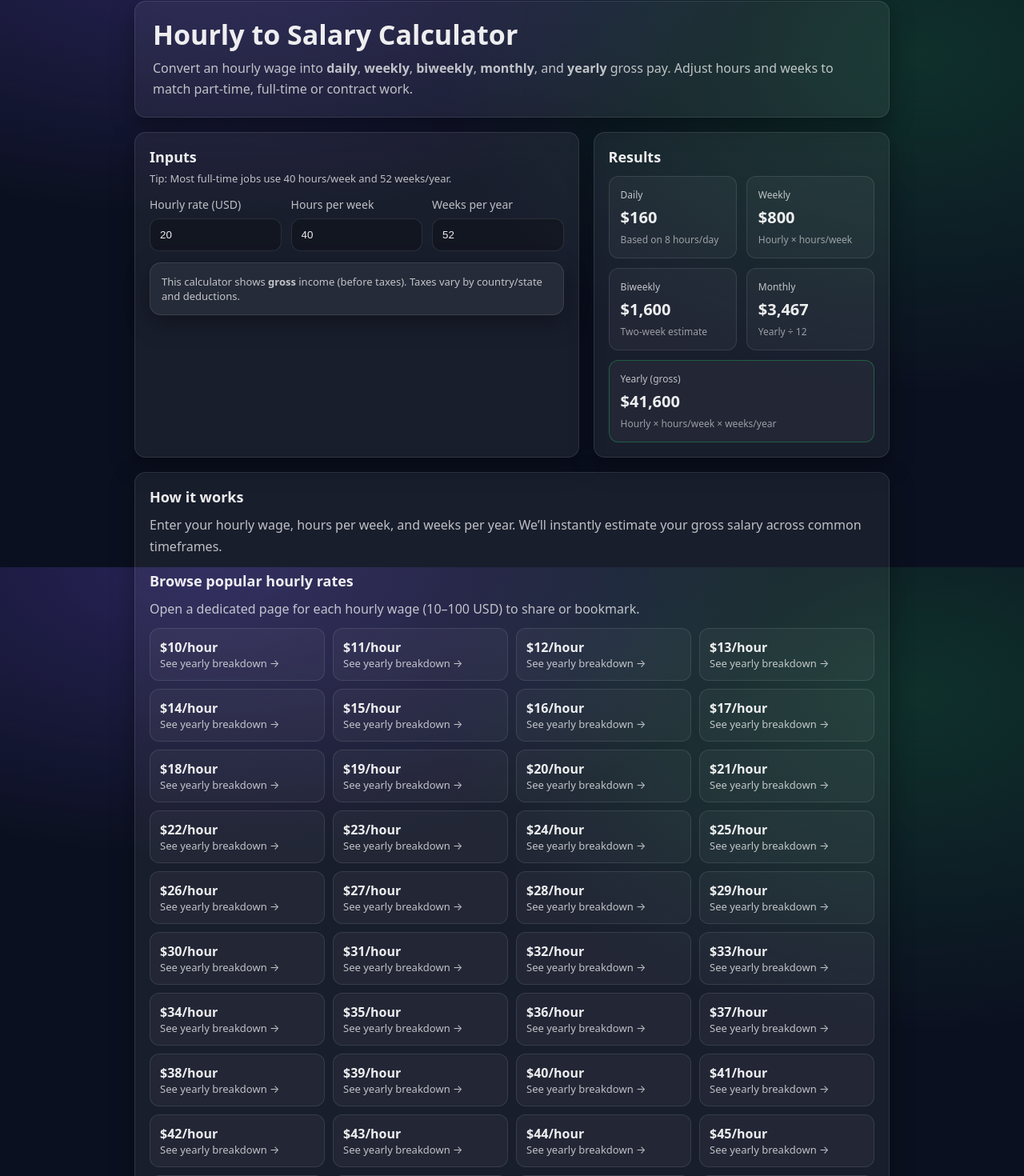
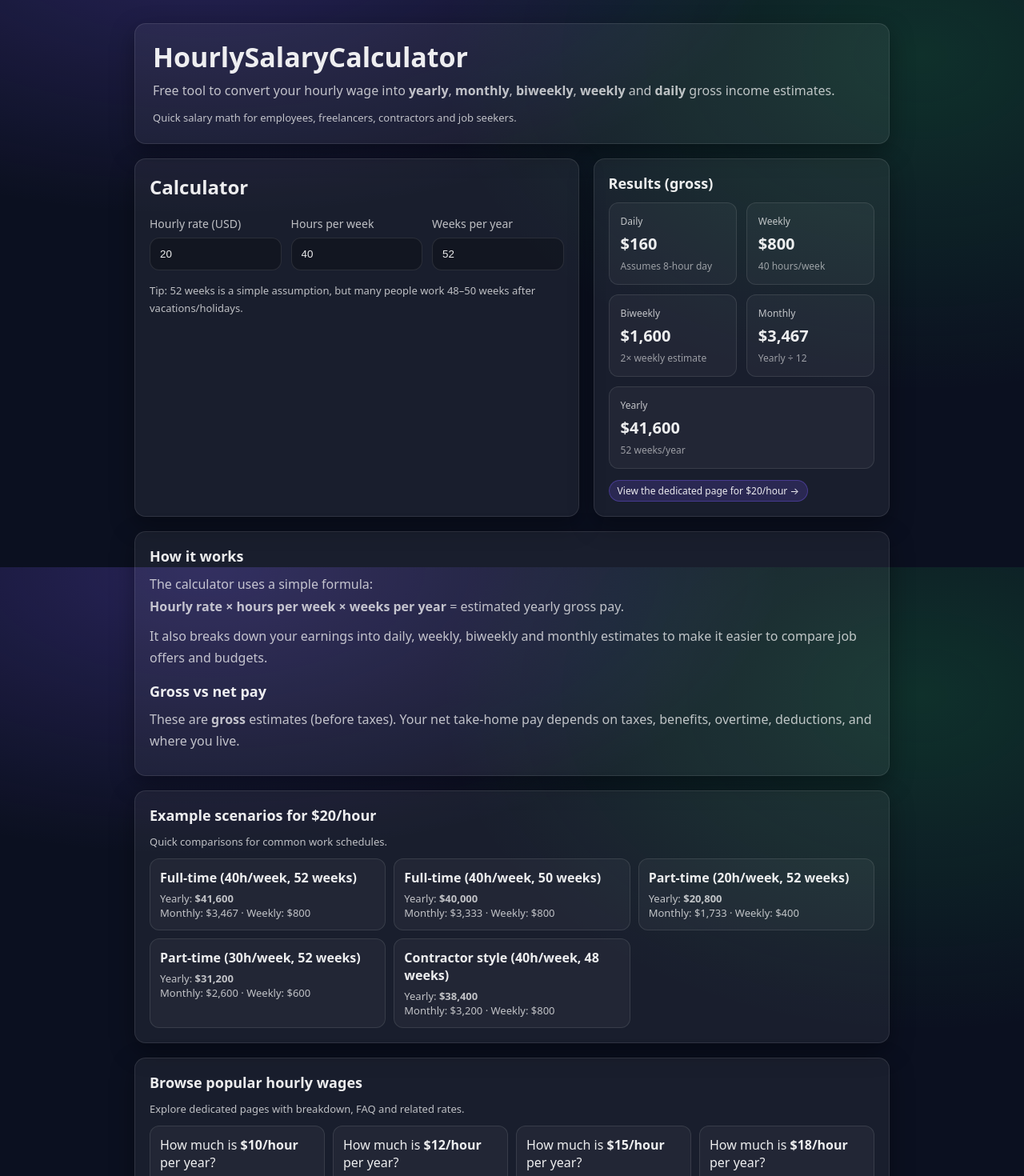
Before and after one commit to SantiFoglia/hourly-salary-site, a Next.js app: page / in a window 1280 px wide. Shown: the part 91-1561 px from the top of the page at 80% size. Built offline with nearby package versions, Linux system fonts and the light colour scheme.

Commit message:
Improve homepage: SEO sections, examples, browse rates

```diff
--- a/src/app/page.tsx
+++ b/src/app/page.tsx
@@ -2,36 +2,75 @@
 
 import { useMemo, useState } from "react";
 import { calcFromHourly, formatMoney } from "@/lib/calc";
+
+function clamp(n: number, min: number, max: number) {
+  return Math.max(min, Math.min(max, n));
+}
+
+function buildPopularRates() {
+  // Mix de “comunes” + rango 10..100
+  const common = [10, 12, 15, 18, 20, 22, 25, 27, 30, 35, 40, 45, 50, 60, 75, 100];
+  const range = Array.from({ length: 91 }, (_, i) => i + 10); // 10..100
+  const all = Array.from(new Set([...common, ...range]));
+  return all;
+}
+
+function buildExamples(rate: number) {
+  const presets = [
+    { label: "Full-time (40h/week, 52 weeks)", hours: 40, weeks: 52 },
+    { label: "Full-time (40h/week, 50 weeks)", hours: 40, weeks: 50 },
+    { label: "Part-time (20h/week, 52 weeks)", hours: 20, weeks: 52 },
+    { label: "Part-time (30h/week, 52 weeks)", hours: 30, weeks: 52 },
+    { label: "Contractor style (40h/week, 48 weeks)", hours: 40, weeks: 48 },
+  ];
+
+  return presets.map((p) => {
+    const r = calcFromHourly({ hourlyRate: rate, hoursPerWeek: p.hours, weeksPerYear: p.weeks });
+    return { ...p, yearly: r.yearly, monthly: r.monthly, weekly: r.weekly };
+  });
+}
 
 export default function Home() {
   const [hourlyRate, setHourlyRate] = useState(20);
   const [hoursPerWeek, setHoursPerWeek] = useState(40);
   const [weeksPerYear, setWeeksPerYear] = useState(52);
 
+  const safeRate = clamp(Number(hourlyRate) || 0, 0, 500);
+  const safeHours = clamp(Number(hoursPerWeek) || 0, 0, 168);
+  const safeWeeks = clamp(Number(weeksPerYear) || 0, 0, 54);
+
   const result = useMemo(() => {
-    return calcFromHourly({ hourlyRate, hoursPerWeek, weeksPerYear });
-  }, [hourlyRate, hoursPerWeek, weeksPerYear]);
+    return calcFromHourly({
+      hourlyRate: safeRate,
+      hoursPerWeek: safeHours || 0,
+      weeksPerYear: safeWeeks || 0,
+    });
+  }, [safeRate, safeHours, safeWeeks]);
 
-  const popularRates = Array.from({ length: 91 }, (_, i) => i + 10);
+  const examples = useMemo(() => buildExamples(clamp(safeRate || 20, 1, 500)), [safeRate]);
+
+  const popularRates = useMemo(() => buildPopularRates(), []);
 
   return (
-    <>
+    <main className="container main">
+      {/* HERO */}
       <section className="hero card">
-        <h1>Hourly to Salary Calculator</h1>
+        <h1>HourlySalaryCalculator</h1>
         <p>
-          Convert an hourly wage into <b>daily</b>, <b>weekly</b>, <b>biweekly</b>, <b>monthly</b>, and <b>yearly</b> gross pay.
-          Adjust hours and weeks to match part-time, full-time or contract work.
+          Free tool to convert your hourly wage into <b>yearly</b>, <b>monthly</b>, <b>biweekly</b>,{" "}
+          <b>weekly</b> and <b>daily</b> gross income estimates.
+        </p>
+        <p className="small" style={{ marginTop: 10 }}>
+          Quick salary math for employees, freelancers, contractors and job seekers.
         </p>
       </section>
 
-      <section className="grid">
+      {/* GRID: Form + Results */}
+      <div className="grid">
         <section className="form card">
-          <h2 style={{ margin: 0, fontSize: 18 }}>Inputs</h2>
-          <p className="small" style={{ marginTop: 6 }}>
-            Tip: Most full-time jobs use 40 hours/week and 52 weeks/year.
-          </p>
+          <h2 style={{ marginTop: 0 }}>Calculator</h2>
 
-          <div className="row" style={{ marginTop: 14 }}>
+          <div className="row" style={{ marginTop: 12 }}>
             <div>
               <label>Hourly rate (USD)</label>
               <input
@@ -39,6 +78,7 @@ export default function Home() {
                 type="number"
                 value={hourlyRate}
                 min={0}
+                max={500}
                 step={0.5}
                 onChange={(e) => setHourlyRate(Number(e.target.value))}
               />
@@ -50,7 +90,8 @@ export default function Home() {
                 className="input"
                 type="number"
                 value={hoursPerWeek}
-                min={1}
+                min={0}
+                max={168}
                 step={1}
                 onChange={(e) => setHoursPerWeek(Number(e.target.value))}
               />
@@ -62,40 +103,41 @@ export default function Home() {
                 className="input"
                 type="number"
                 value={weeksPerYear}
-                min={1}
+                min={0}
+                max={54}
                 step={1}
                 onChange={(e) => setWeeksPerYear(Number(e.target.value))}
               />
             </div>
           </div>
 
-          <div className="section card" style={{ marginTop: 14, padding: 14 }}>
-            <div className="small">
-              This calculator shows <b>gross</b> income (before taxes). Taxes vary by country/state and deductions.
-            </div>
+          <div className="section" style={{ marginTop: 14, padding: 0, background: "transparent", border: "none" }}>
+            <p className="small">
+              Tip: 52 weeks is a simple assumption, but many people work 48–50 weeks after vacations/holidays.
+            </p>
           </div>
         </section>
 
-        <aside className="results card">
-          <h2>Results</h2>
+        <section className="results card">
+          <h2>Results (gross)</h2>
 
           <div className="kpis">
             <div className="kpi">
               <div className="label">Daily</div>
               <div className="value">{formatMoney(result.daily)}</div>
-              <div className="hint">Based on 8 hours/day</div>
+              <div className="hint">Assumes 8-hour day</div>
             </div>
 
             <div className="kpi">
               <div className="label">Weekly</div>
               <div className="value">{formatMoney(result.weekly)}</div>
-              <div className="hint">Hourly × hours/week</div>
+              <div className="hint">{safeHours || 0} hours/week</div>
             </div>
 
             <div className="kpi">
               <div className="label">Biweekly</div>
               <div className="value">{formatMoney(result.biweekly)}</div>
-              <div className="hint">Two-week estimate</div>
+              <div className="hint">2× weekly estimate</div>
             </div>
 
             <div className="kpi">
@@ -104,34 +146,117 @@ export default function Home() {
               <div className="hint">Yearly ÷ 12</div>
             </div>
 
-            <div className="kpi" style={{ gridColumn: "1 / -1", borderColor: "rgba(34,197,94,0.35)" }}>
-              <div className="label">Yearly (gross)</div>
+            <div className="kpi" style={{ gridColumn: "1 / -1" }}>
+              <div className="label">Yearly</div>
               <div className="value">{formatMoney(result.yearly)}</div>
-              <div className="hint">Hourly × hours/week × weeks/year</div>
+              <div className="hint">{safeWeeks || 0} weeks/year</div>
             </div>
           </div>
-        </aside>
-      </section>
 
+          <div style={{ marginTop: 14 }}>
+            <a
+              href={`/how-much-is-${clamp(Math.round(safeRate || 20), 1, 500)}-an-hour`}
+              className="badge"
+              style={{ display: "inline-block" }}
+            >
+              View the dedicated page for ${clamp(Math.round(safeRate || 20), 1, 500)}/hour →
+            </a>
+          </div>
+        </section>
+      </div>
+
+      {/* How it works */}
       <section className="section card">
         <h2>How it works</h2>
         <p>
-          Enter your hourly wage, hours per week, and weeks per year. We’ll instantly estimate your gross salary
-          across common timeframes.
+          The calculator uses a simple formula:
+          <br />
+          <b>Hourly rate × hours per week × weeks per year</b> = estimated yearly gross pay.
+        </p>
+        <p>
+          It also breaks down your earnings into daily, weekly, biweekly and monthly estimates to make it easier
+          to compare job offers and budgets.
         </p>
 
-        <h2 style={{ marginTop: 16 }}>Browse popular hourly rates</h2>
-        <p>Open a dedicated page for each hourly wage (10–100 USD) to share or bookmark.</p>
+        <h2 style={{ marginTop: 16 }}>Gross vs net pay</h2>
+        <p>
+          These are <b>gross</b> estimates (before taxes). Your net take-home pay depends on taxes, benefits,
+          overtime, deductions, and where you live.
+        </p>
+      </section>
+
+      {/* Example scenarios */}
+      <section className="section card">
+        <h2>Example scenarios for ${clamp(Math.round(safeRate || 20), 1, 500)}/hour</h2>
+        <p className="small">
+          Quick comparisons for common work schedules.
+        </p>
+
+        <div className="linksGrid" style={{ gridTemplateColumns: "repeat(auto-fill, minmax(260px, 1fr))" }}>
+          {examples.map((ex) => (
+            <div key={ex.label} className="linkCard">
+              <div style={{ fontWeight: 800 }}>{ex.label}</div>
+              <div className="small" style={{ marginTop: 6 }}>
+                Yearly: <b>{formatMoney(ex.yearly)}</b>
+              </div>
+              <div className="small">
+                Monthly: {formatMoney(ex.monthly)} · Weekly: {formatMoney(ex.weekly)}
+              </div>
+            </div>
+          ))}
+        </div>
+      </section>
+
+      {/* Browse rates */}
+      <section className="section card">
+        <h2>Browse popular hourly wages</h2>
+        <p className="small">
+          Explore dedicated pages with breakdown, FAQ and related rates.
+        </p>
 
         <div className="linksGrid">
-          {popularRates.map((rate) => (
+          {popularRates.slice(0, 80).map((rate) => (
             <a key={rate} className="linkCard" href={`/how-much-is-${rate}-an-hour`}>
-              <b>${rate}/hour</b>
-              <div className="small">See yearly breakdown →</div>
+              How much is <b>${rate}/hour</b> per year?
+              <div className="small" style={{ marginTop: 6 }}>Gross salary estimate</div>
             </a>
           ))}
         </div>
+
+        <p className="small" style={{ marginTop: 12 }}>
+          Looking for a rate outside 10–100? Edit the URL like{" "}
+          <code style={{ color: "rgba(255,255,255,0.85)" }}>/how-much-is-37-an-hour</code>.
+        </p>
       </section>
-    </>
+
+      {/* Mini FAQ */}
+      <section className="section card">
+        <h2>FAQ</h2>
+
+        <div style={{ display: "grid", gap: 12 }}>
+          <div className="kpi">
+            <div className="value" style={{ fontSize: 16 }}>Can I use this calculator outside the US?</div>
+            <div className="hint" style={{ fontSize: 13, marginTop: 8, color: "var(--muted)" }}>
+              Yes. The math is universal, but taxes and deductions vary by country. Use the gross estimate as a
+              starting point.
+            </div>
+          </div>
+
+          <div className="kpi">
+            <div className="value" style={{ fontSize: 16 }}>Does this include overtime or bonuses?</div>
+            <div className="hint" style={{ fontSize: 13, marginTop: 8, color: "var(--muted)" }}>
+              No. This is a simple base estimate. Overtime and bonuses can change your actual pay.
+            </div>
+          </div>
+
+          <div className="kpi">
+            <div className="value" style={{ fontSize: 16 }}>Is biweekly always exactly 2× weekly?</div>
+            <div className="hint" style={{ fontSize: 13, marginTop: 8, color: "var(--muted)" }}>
+              In this estimate, yes. Real payroll depends on your employer’s pay schedule and calendar.
+            </div>
+          </div>
+        </div>
+      </section>
+    </main>
   );
 }
```
